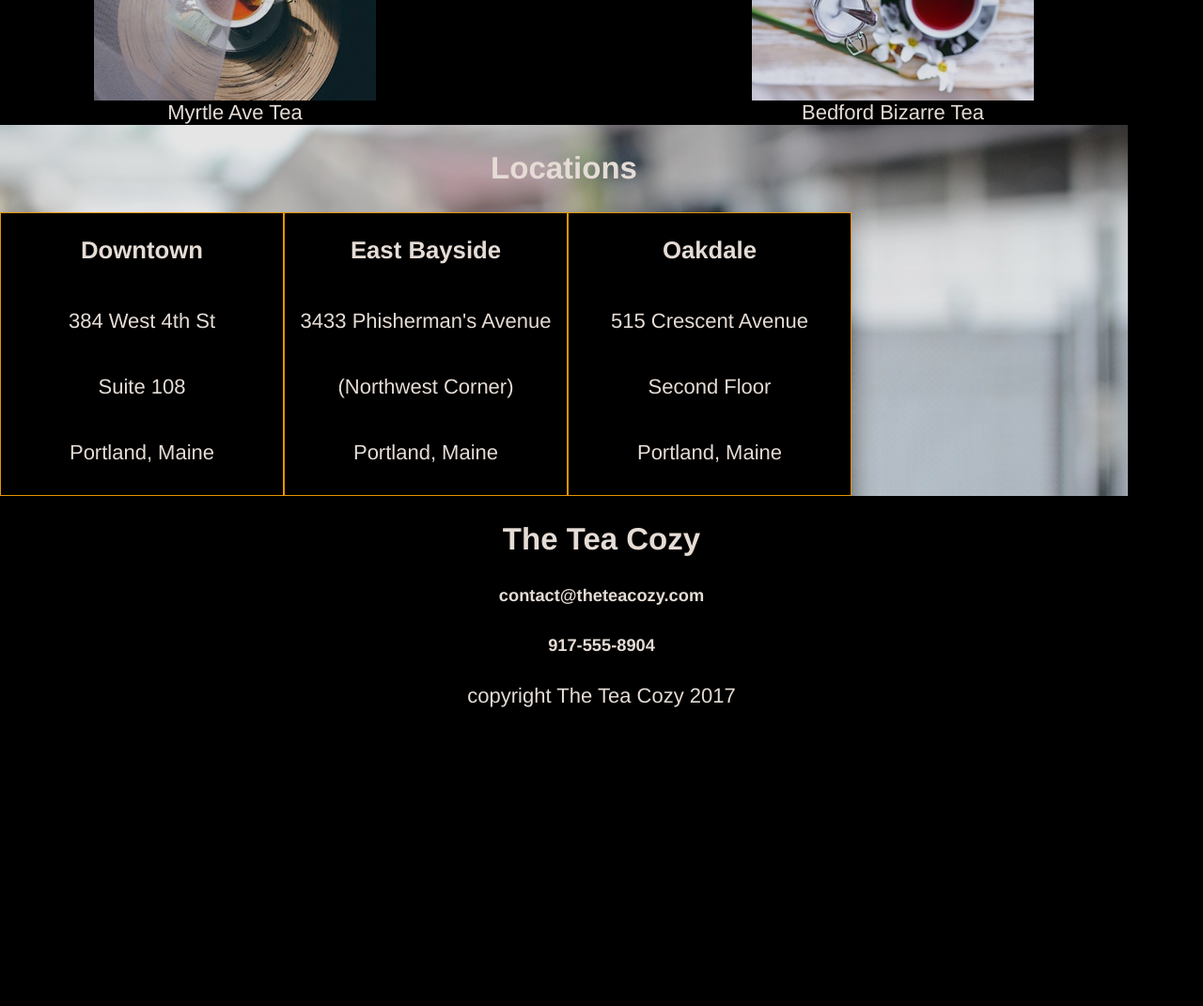
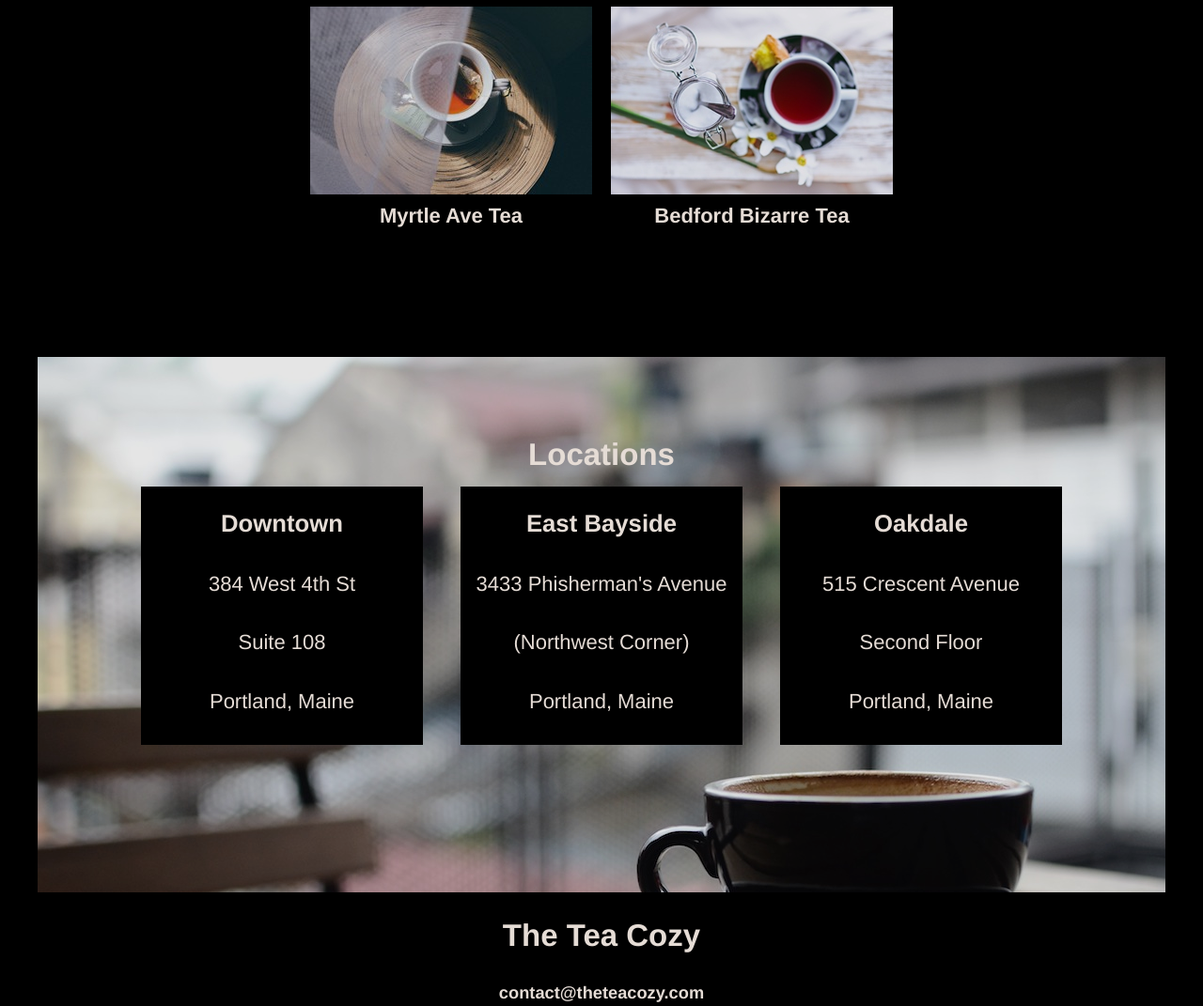
Before and after one commit to Naturalista66/Tea-Cozy, a plain HTML site: page index.html in a window 1280 px wide. Shown: the part 1160-2231 px from the top of the page at 94% size. Before the commit the page ends 1914 px from the top, so only its background shows below. Drawn offline with Linux system fonts and the light colour scheme.

Commit message:
Mission & Location sections finished

```diff
--- a/index.html
+++ b/index.html
@@ -19,6 +19,8 @@
         <span><a href="#locations">Locations</a></span>
       </nav>
     </header>
+    <!-- Container for all the major sections -->
+    <div class="container">
       <!-- Mission -->
       <div class="mission" id="mission">
         <!-- <img src=".\resources\images\img-mission-background.jpg" alt="mission"> -->
@@ -30,7 +32,7 @@
       <!-- Featured Tea -->
       <div class="featured-menu">
         <div class="menu-title">
-        <h2>Tea of the Month</h2>
+          <h2 id="featured">Tea of the Month</h2>
           <p>What's Steeping at The Tea Cozy?</p>
         </div>
         <div class="menu-row row-one">
@@ -81,14 +83,18 @@
             <p>Portland, Maine</p>
           </div>
         </div>
-
+      </div>
+      <!-- Contact Information -->
+      <div class="contact">
+        <h2>The Tea Cozy</h2>
+        <h5>contact@theteacozy.com</h5>
+        <h5>917-555-8904</h5>
+      </div>
 
     </div>
     <!-- Footer -->
     <footer>
-      <h2>The Tea Cozy</h2>
-      <h5>contact@theteacozy.com</h5>
-      <h5>917-555-8904</h5>
+
       <span>copyright The Tea Cozy 2017</span>
     </footer>
   </body>
--- a/resources/css/style.css
+++ b/resources/css/style.css
@@ -48,11 +48,19 @@ nav span {
   /* margin-right: 12px; */
 }
 
+.container {
+  display: flex;
+  justify-content: center;
+  align-items: center;
+  flex-direction: column;
+  padding-top: 70px; /* account for header */
+}
+
 .mission {
   display: flex;
   height: 700px;
   width: 1200px;
-  top: auto;
+  top: 70px;
   align-items: center;
   background-image: url("../../resources/images/img-mission-background.jpg")
 }
@@ -63,8 +71,19 @@ nav span {
   background-color: black;
 }
 
+.mission-text h2 {
+  -webkit-margin-before: 15px;
+  -webkit-margin-after: 15px;
+}
+
+.mission-text h4 {
+  -webkit-margin-before: 12px;
+  -webkit-margin-after: 12px;
+}
+
 .featured-menu {
   width: 1000px;
+  height: 770px;
   display: flex;
   flex-direction: column;
   margin-left: 100px;
@@ -74,31 +93,73 @@ nav span {
 .menu-row {
   width: inherit;
   display: flex;
-  justify-content: space-between;
+  justify-content: center;
 }
 
 .menu-item {
   display: flex;
   flex-direction: column;
+/*  margin: 10px;*/
+}
+
+.menu-item span {
+    font-weight: bold;
+}
+
+.menu-item img {
+  padding: 10px;
 }
 
 .locations {
   display: flex;
+  /* height: 500px; */ /* size "marked off" in redline */
+  height: 570px; /* size measured from redline */
   width: 1200px;
   flex-direction: column;
   background-image: url("../../resources/images/img-locations-background.jpg")
 }
 
+.locations h2 {
+    margin-top: 85px;
+    margin-bottom: 15px;
+}
+
 .location-row {
   display: flex;
-  align-content: space-around;
+  align-items: center;
+  justify-content: center;
 }
 
 .location {
   display: flex;
   flex-direction: column;
   background-color: black;
+  opacity: 1;
+  justify-content: space-around;
+  margin-left: 20px;
+  margin-right: 20px;
   width: 300px;
-  height: 300px;
-  border: 1px solid orange;
+  height: 275px; /* measured from redline using graphics viewer */
 }
+
+.location h3 {
+  display: inline;
+  -webkit-margin-before: 22px;
+  -webkit-margin-after: 30px;
+}
+
+.location p {
+  display: inline;
+  -webkit-margin-before: 0px;
+  -webkit-margin-after: 30px;
+}
+
+.contact {
+  width: 1200px;
+}
+
+footer {
+  height: 200px;
+  margin-left: 20px;
+  text-align: left;
+}
```
Also changed, not shown: redLinePt1.png (added), redLinePt2.png (added), redLinePt3.png (added), resources/images/img-mission-background-orig.jpg (added), resources/images/img-mission-background.jpg. Lines whose indentation alone changed are shown as unchanged.
